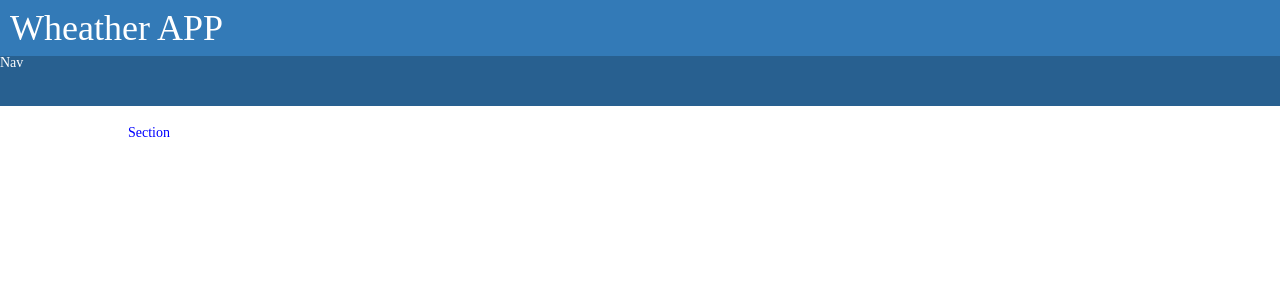
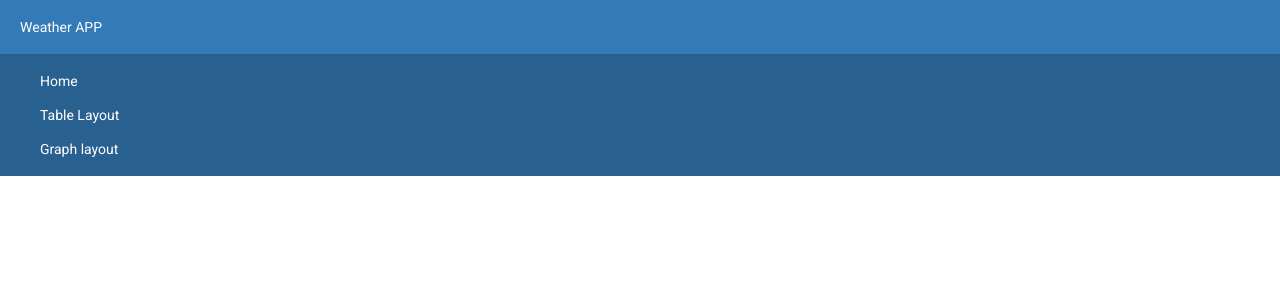
Before and after one commit to OlegFirst/Wheather, a React (Create React App) app: page / in a window 1280 px wide. Shown: the top 300 px of the page. Built offline with nearby package versions, Linux system fonts and the light colour scheme.

Commit message:
Mail layout_navigation

```diff
--- a/public/index.html
+++ b/public/index.html
@@ -8,9 +8,10 @@
       name="description"
       content="Web site created using create-react-app"
     />
-    <link rel="apple-touch-icon" href="logo192.png" />
+    <link href="https://fonts.googleapis.com/css?family=Roboto&display=swap" rel="stylesheet">
+	<link rel="apple-touch-icon" href="logo192.png" />
     <link rel="manifest" href="%PUBLIC_URL%/manifest.json" />
-    <title>WHEATHER APP</title>
+    <title>WEATHER APP</title>
   </head>
   <body>
     <div id="root"></div>
--- a/src/assets/components/App.js
+++ b/src/assets/components/App.js
@@ -1,7 +1,7 @@
 import React from 'react';
+import { BrowserRouter as Router, Route, Link } from 'react-router-dom';
 import 'reset-css';
 import './../scss/index.scss';
-import { BrowserRouter as Router, Route, Link } from 'react-router-dom';
 
 class App extends React.Component {
 	constructor(props) {
@@ -13,14 +13,15 @@ class App extends React.Component {
 			<Router>
 				<div className="application">
 					<header className="application__header">
-						<h1>Wheather APP</h1>
+						Weather APP
 					</header>
 					<nav className="application__nav nav">
-						Nav
+						<ul className="nav__items">
+							<li className="nav__items">Home</li>
+							<li className="nav__items">Table Layout</li>
+							<li className="nav__items">Graph layout</li>
+						</ul>
 					</nav>
-					<section className="application__container container">
-						Section
-					</section>
 				</div>
 			</Router>
 		)
--- a/src/assets/scss/_style.scss
+++ b/src/assets/scss/_style.scss
@@ -1,18 +1,32 @@
 .application {
 	color: $text-color;
 	min-width: 240px;
-	margin: 0 auto;
+	font-family: 'Roboto', sans-serif;
 	font-size: 14px;
 
 	&__header {
 		background-color: $header-color;
-		padding: 10px;
+		padding: 20px;
 	}
 
 	.nav {
 		background-color: $navigation-color;
 		width: 100%;
-		height: 50px;
+
+		&__items {
+			padding-left: 0px;
+			padding: 10px 20px;
+		}
+
+		&__item {
+			display: inline-block;
+			margin-left: 20px;
+			cursor: pointer;
+
+			&:first-child {
+				margin-left: 0px;
+			}
+		}
 	}
 
 	.container {
```
